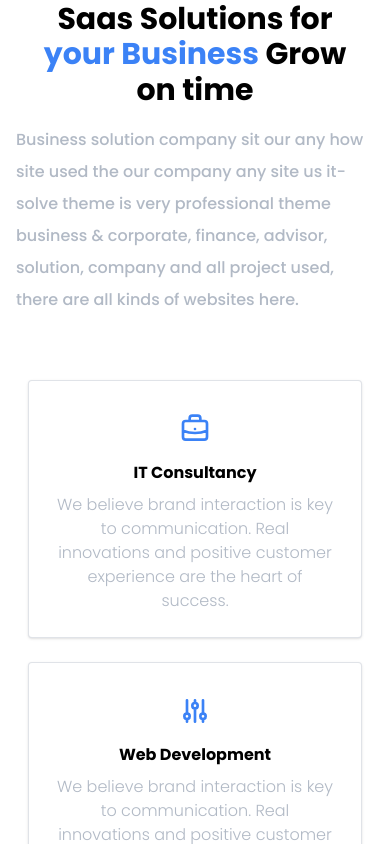
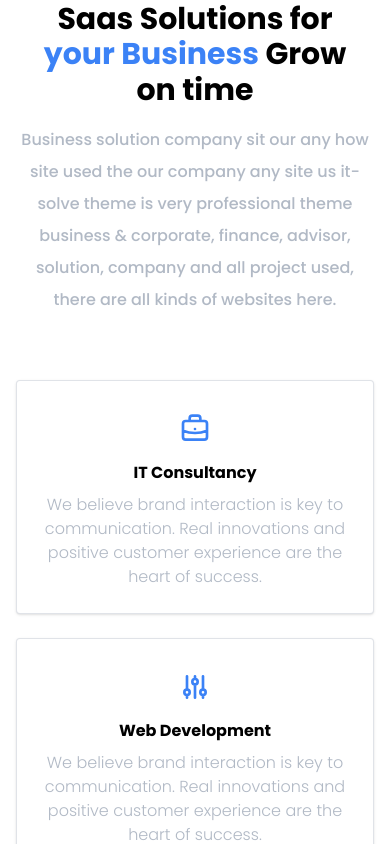
Before and after one commit to Sh4ke96/monst, a Next.js app: page / in a window 390 px wide. Shown: the part 1060-1904 px from the top of the page. Built offline with nearby package versions, Linux system fonts and the light colour scheme.

Commit message:
adjust keycard spacing, adjust text centering

```diff
--- a/app/page.tsx
+++ b/app/page.tsx
@@ -68,7 +68,7 @@ export default function Home() {
               </div>
             </div>
             <div className="w-full lg:w-1/3">
-              <p className="text-gray/50 leading-8">
+              <p className="text-gray/50 leading-8 text-center lg:text-left">
                 Business solution company sit our any how site used the our
                 company any site us it-solve theme is very professional theme
                 business & corporate, finance, advisor, solution, company and
--- a/components/KeyCard.tsx
+++ b/components/KeyCard.tsx
@@ -8,7 +8,7 @@ interface KeyCardProps {
 
 const KeyCard: FC<KeyCardProps> = ({ icon, title, text }) => {
   return (
-    <div className="w-full md:w-1/2 lg:w-1/4 px-3 mb-6">
+    <div className="w-full md:w-1/2 lg:w-1/4 sm:px-4 mb-6">
       <div className="border border-gray/20 pt-8 px-6 pb-6 bg-white text-center rounded shadow hover:shadow-lg hover-up-2 transition duration-500">
         <svg
           className="w-8 h-8 mx-auto mb-4 text-blue"
```
